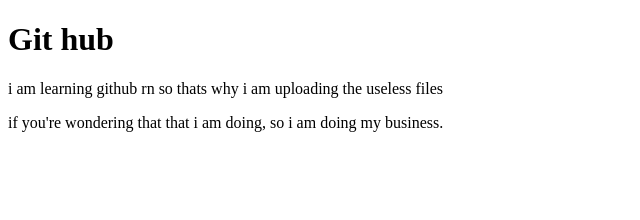
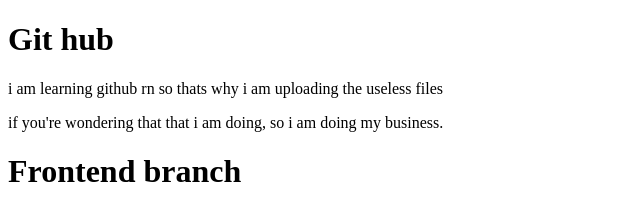
Before and after one commit to MuzammilAsif/justNothin, a plain HTML site: page index.html in a window 1280 px wide. Shown: the whole page, without its empty margins (0-640 px from the left). Drawn offline with Linux system fonts and the light colour scheme.

Commit message:
i am Frontend

```diff
--- a/index.html
+++ b/index.html
@@ -9,5 +9,7 @@
     <h1>Git hub</h1>
     <p>i am learning github rn so thats why i am uploading the useless files</p>
     <p>if you're wondering that that i am doing, so i am doing my business.</p>
+
+    <h1>Frontend branch</h1>
 </body>
 </html>
```
